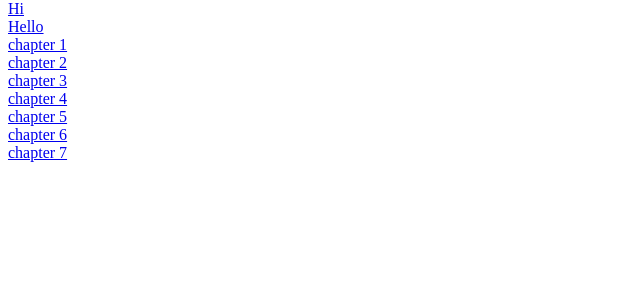
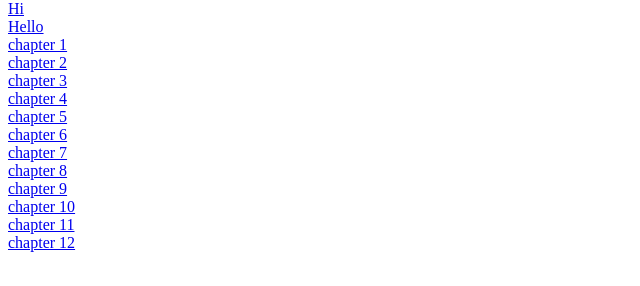
Before and after one commit to GsDaisy/web2025, a plain HTML site: page index.html in a window 1280 px wide. Shown: the part 66-352 px from the top of the page, without its empty margins (0-640 px from the left). Drawn offline with Linux system fonts and the light colour scheme.

Commit message:
Update index.html

```diff
--- a/index.html
+++ b/index.html
@@ -14,5 +14,10 @@
         <a href="chapter5.html">chapter 5</a><br>
         <a href="chapter6.html">chapter 6</a><br>
         <a href="chapter7.html">chapter 7</a><br>
+        <a href="chapter8.html">chapter 8</a><br>
+        <a href="chapter9.html">chapter 9</a><br>
+        <a href="chapter10.html">chapter 10</a><br>
+        <a href="chapter11.html">chapter 11</a><br>
+        <a href="chapter12.html">chapter 12</a><br>
     </BODY>
 </HTML>
```
